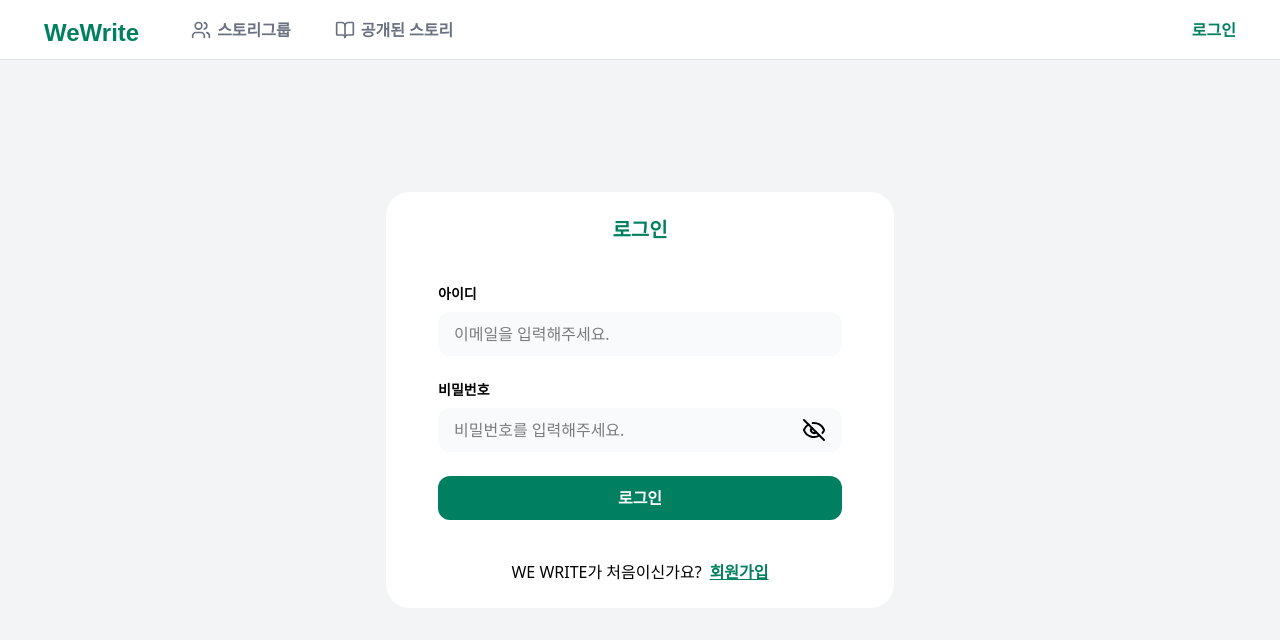
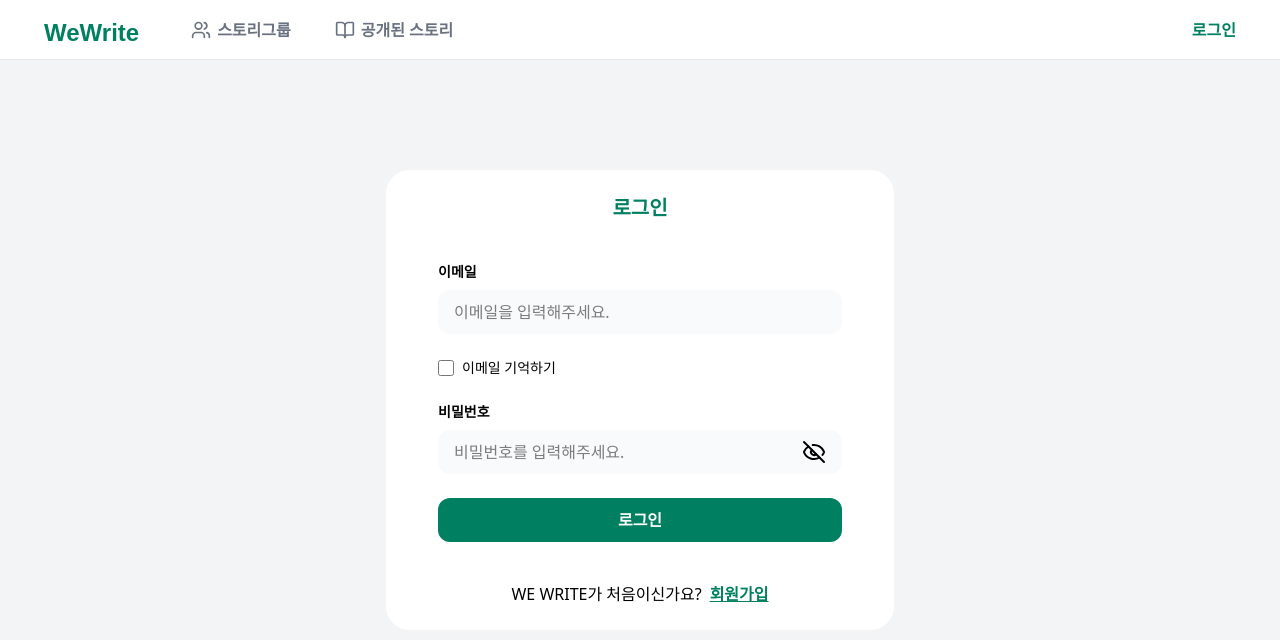
Before and after one commit to we-write/frontend, a Next.js app: page /auths/signin in a window 1280 px wide. Shown: the top 640 px of the page. Built offline with nearby package versions, Linux system fonts and the light colour scheme; no server answers; a web font is replaced by a local one.

Commit message:
feat: 이메일 로컬 저장소에 저장하기

```diff
--- a/src/api/auth/type.ts
+++ b/src/api/auth/type.ts
@@ -13,6 +13,10 @@ export interface SigninRequest {
   email: string;
   password: string;
 }
+export interface SigninFormData extends SigninRequest {
+  rememberEmail: boolean;
+}
+
 export interface MyInfoResponse {
   id: number;
   name: string;
--- a/src/app/auths/signin/_components/SignInForm.tsx
+++ b/src/app/auths/signin/_components/SignInForm.tsx
@@ -9,14 +9,15 @@ import { Eye, EyeOff } from 'lucide-react';
 
 const SignInForm = () => {
   const { value: isShowPassword, toggle: toggleIsShowPassword } = useBoolean();
-
+  const { value: isRememberEmail, toggle: toggleIsRememberEmail } =
+    useBoolean();
   const { onSubmit, register, handleSubmit, isSubmitting, errors } =
     useSignInForm();
 
   return (
     <form className="flex flex-col gap-6" onSubmit={handleSubmit(onSubmit)}>
       <InputForm
-        label="아이디"
+        label="이메일"
         name="email"
         placeholder="이메일을 입력해주세요."
         register={register('email', {
@@ -26,6 +27,17 @@ const SignInForm = () => {
         hasError={!!errors.email}
         helperText={errors.email?.message}
       />
+      <div className="flex items-center gap-2">
+        <input
+          type="checkbox"
+          aria-label="이메일 기억하기"
+          checked={isRememberEmail}
+          className="h-4 w-4"
+          {...register('rememberEmail')}
+          onChange={toggleIsRememberEmail}
+        />
+        <span className="text-sm">이메일 기억하기</span>
+      </div>
 
       <InputForm
         name="password"
--- a/src/hooks/api/auth/useSignInForm.ts
+++ b/src/hooks/api/auth/useSignInForm.ts
@@ -1,4 +1,4 @@
-import { SigninRequest } from '@/api/auth/type';
+import { SigninFormData } from '@/api/auth/type';
 import { SubmitHandler, useForm } from 'react-hook-form';
 import { usePostSignin } from './usePostSignin';
 
@@ -10,10 +10,18 @@ export const useSignInForm = () => {
     handleSubmit,
     setError,
     formState: { isSubmitting, errors },
-  } = useForm<SigninRequest>();
+  } = useForm<SigninFormData>();
 
-  const onSubmit: SubmitHandler<SigninRequest> = (data) => {
-    signIn(data, {
+  const onSubmit: SubmitHandler<SigninFormData> = (data) => {
+    if (data.rememberEmail) {
+      localStorage.setItem('rememberEmail', data.email);
+    } else {
+      localStorage.removeItem('rememberEmail');
+    }
+
+    signIn(
+      { email: data.email, password: data.password },
+      {
         onError: (error: Error) => {
           const errorData = JSON.parse(error.message);
           if (
@@ -23,10 +31,14 @@ export const useSignInForm = () => {
             setError('email', { type: 'manual', message: errorData.message });
           }
           if (errorData.code === 'INVALID_CREDENTIALS') {
-          setError('password', { type: 'manual', message: errorData.message });
+            setError('password', {
+              type: 'manual',
+              message: errorData.message,
+            });
           }
         },
-    });
+      }
+    );
   };
 
   return { onSubmit, register, handleSubmit, isSubmitting, errors };
```
Also changed, not shown: 1 other file (tests, documents, lock files or other folders). Lines whose indentation alone changed are shown as unchanged.
